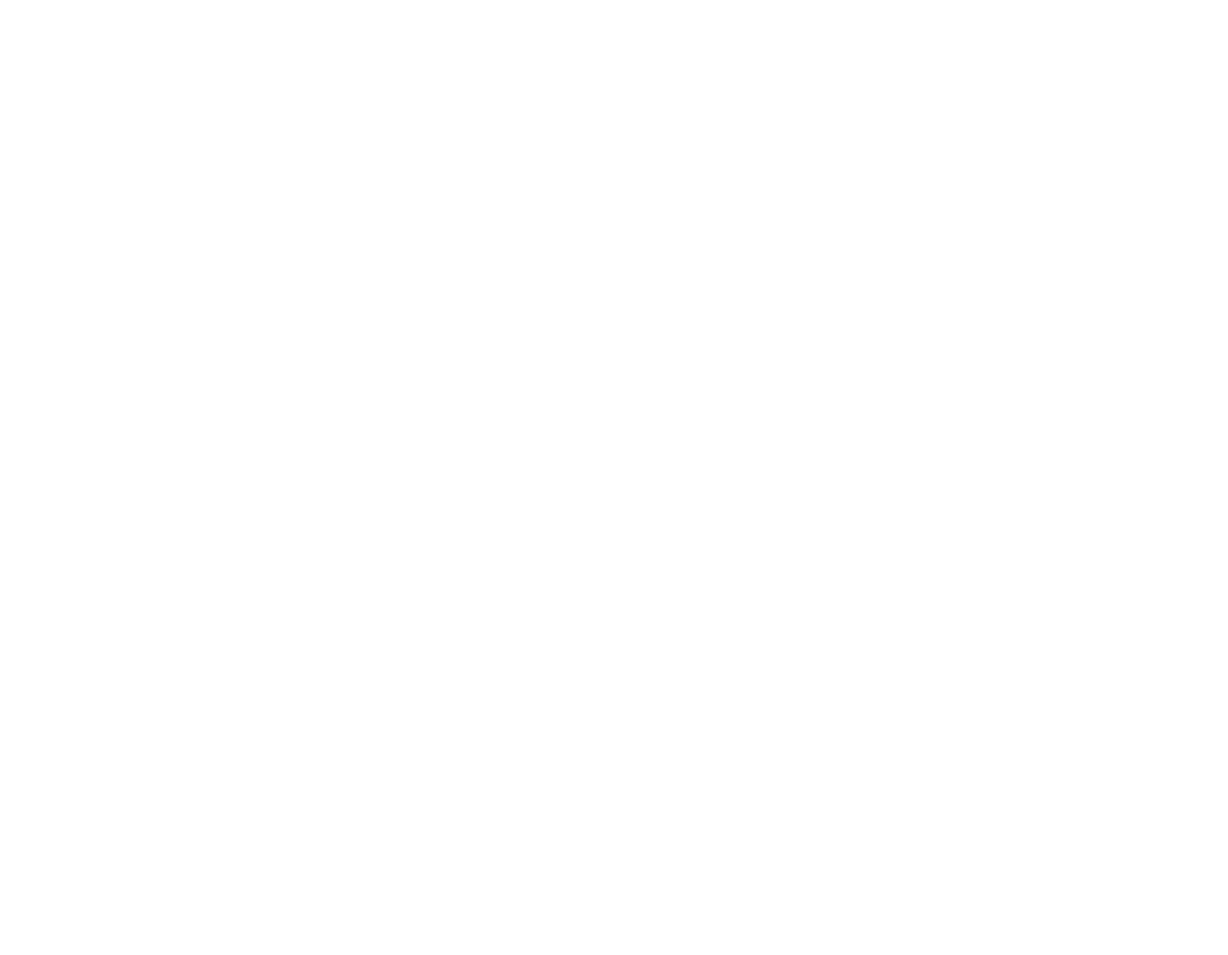
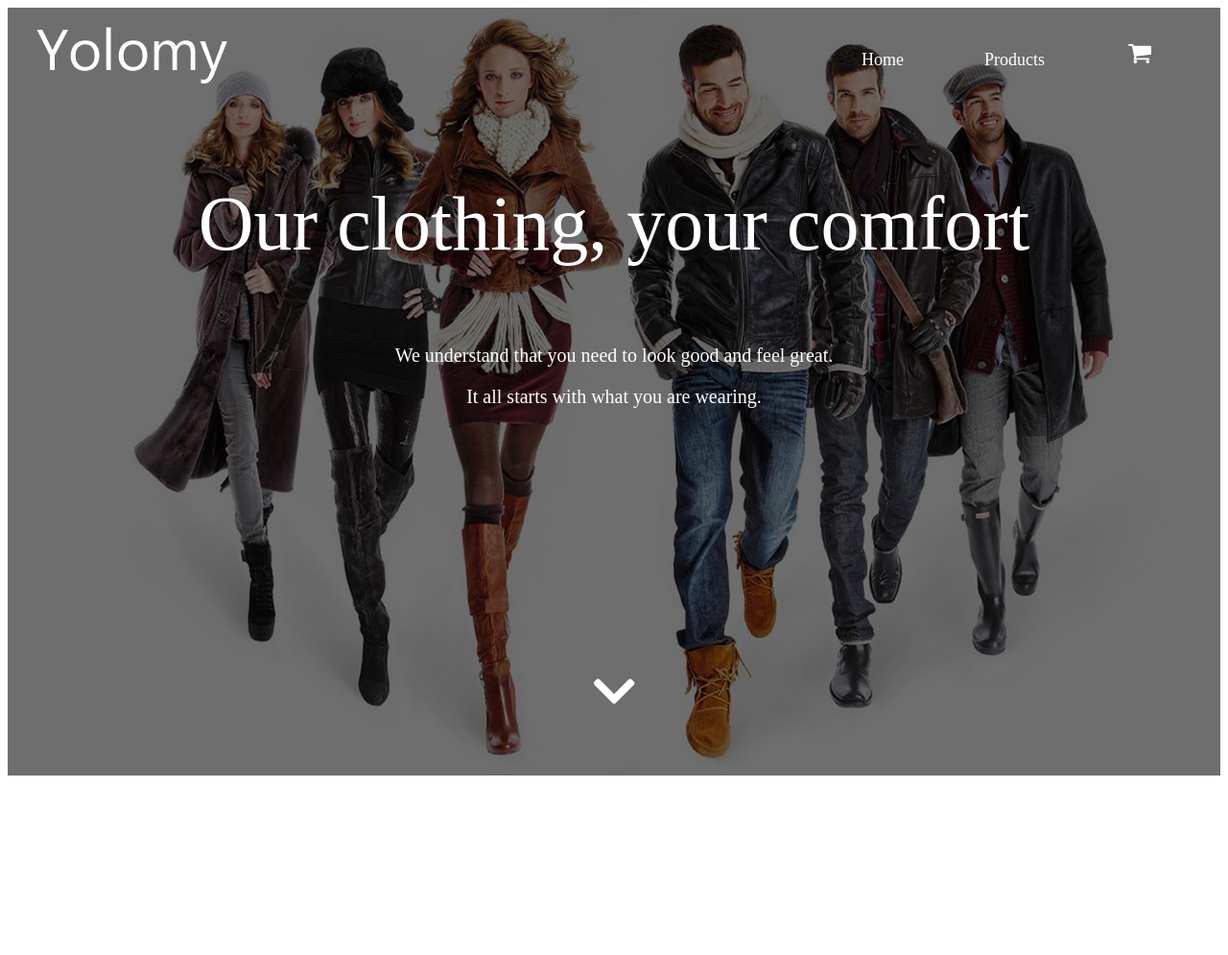
Before and after one commit to LawiOtieno/Yolomy_Website, a plain HTML site: page index.html in a window 1280 px wide. Shown: the whole page at 96% size. Before the commit the page ends 800 px from the top, so only its background shows below. Drawn offline with Linux system fonts and the light colour scheme.

Commit message:
cmpleted first section of landing page

```diff
--- a/index.html
+++ b/index.html
@@ -5,8 +5,23 @@
     <meta http-equiv="X-UA-Compatible" content="IE=edge">
     <meta name="viewport" content="width=device-width, initial-scale=1.0">
     <title>Document</title>
+    <link rel="stylesheet" href="style.css">
+    <link rel="stylesheet" href="https://pro.fontawesome.com/releases/v5.10.0/css/all.css" integrity="sha384-AYmEC3Yw5cVb3ZcuHtOA93w35dYTsvhLPVnYs9eStHfGJvOvKxVfELGroGkvsg+p" crossorigin="anonymous"/> <!-- Font Awesome -->
 </head>
 <body>
-
+    <section class="sectionOne">
+        <nav>
+            <label for="" class="logo"><a href="index.html"><img src="./assests/logo/logo.png" alt=""></a></label>
+            <ul>
+                <li><a href="index.html">Home</a></li>
+                <li><a href="#products">Products</a></li>
+                <li><a href="#shop"><img src="./assests/logo/shop.png" alt=""></a></li>
+            </ul>
+        </nav>
+        <p id="firstP">Our clothing, your comfort</p>
+        <P>We understand that you need to look good and feel great.</P>
+        <p>It all starts with what you are wearing.</p>
+        <p><i class="fas fa-chevron-down"></i></p>
+    </section>
 </body>
 </html>
--- /dev/null
+++ b/style.css
@@ -0,0 +1,44 @@
+.sectionOne{
+    background-color: rgb(115, 122, 128);
+    background-image: url("./assests/backgrounds/hero.jpg");
+    height: 800px;
+}
+label.logo{
+    margin: 30px;
+    padding-top: 90px;
+}
+nav{
+    height: 80px;
+    width: 100%;
+    padding-top: 20px;
+}
+nav ul li a{
+    text-align: end;
+}
+nav ul{
+    float: right;
+    margin-right: 30px;
+}
+nav ul li{
+    display: inline;
+    margin: 0 40px;
+    font-size: large;
+}
+nav ul li a{
+    color: white;
+    text-decoration: none;
+}
+#firstP{
+    color: white;
+    font-size: 80px;
+    text-align: center;
+}
+.sectionOne p{
+    color: white;
+    font-size: 20px;
+    text-align: center;
+}
+.sectionOne p i{
+    font-size: 50px;
+    margin: 250px;
+}
```
